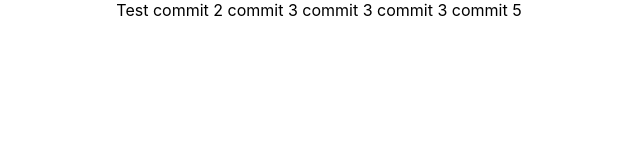
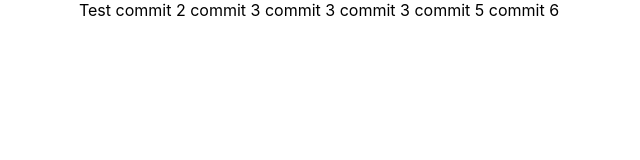
Before and after one commit to Alexandr1991Sh/my-app, a React (Create React App) app: page / in a window 1280 px wide. Shown: the top 160 px of the page, without its empty margins (321-961 px from the left). Built offline with nearby package versions, Linux system fonts and the light colour scheme.

Commit message:
commit 6

```diff
--- a/src/App.tsx
+++ b/src/App.tsx
@@ -10,6 +10,7 @@ function App() {
         commit 3
         commit 3
         commit 5
+        commit 6
     </div>
   );
 }
```
